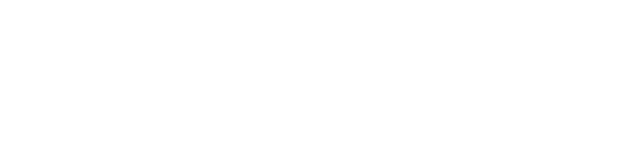
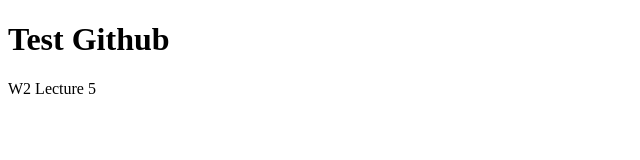
Before and after one commit to Erisukmawan/Lecture3Git, a plain HTML site: page index.html in a window 1280 px wide. Shown: the whole page, without its empty margins (0-640 px from the left). Drawn offline with Linux system fonts and the light colour scheme.

Commit message:
Create home

```diff
--- a/index.html
+++ b/index.html
@@ -4,6 +4,7 @@
     <title>Test Github</title>
 </head>
 <body>
-
+    <h1>Test Github</h1>
+    <p>W2 Lecture 5</p>
 </body>
 </html>
```
